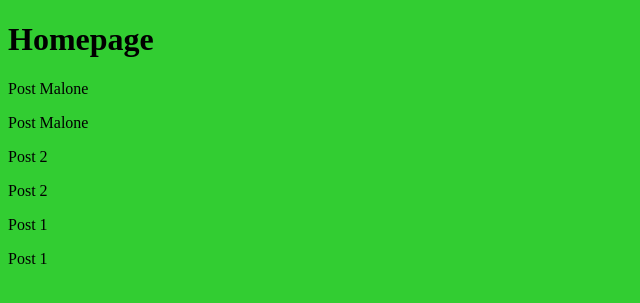
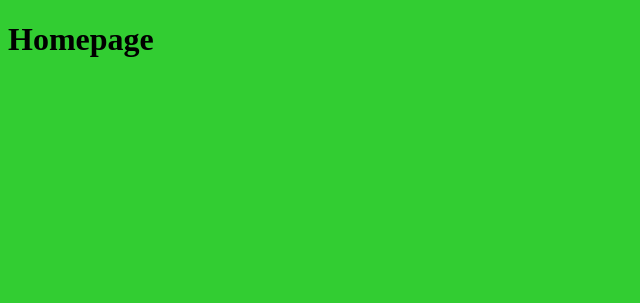
Before and after one commit to DrSrEsquire/manikoth.com, a Jekyll site: the page built from index.md, in a window 1280 px wide. Shown: the top 303 px of the page, without its empty margins (0-640 px from the left). Built offline with Jekyll 4.4.1, drawn with Linux system fonts in a browser that asks for light colours; part of the change alters nothing that is shown.

Commit message:
Update home.html

```diff
--- a/_layouts/home.html
+++ b/_layouts/home.html
@@ -5,12 +5,3 @@ layout: default
 <h1>Homepage</h1>
 
   {{ content }}
-
-
-{%- for post in site.posts -%}
-
-{{ post.title }}
-
-{{ post.content }}
-
-{%- endfor -%}
```
